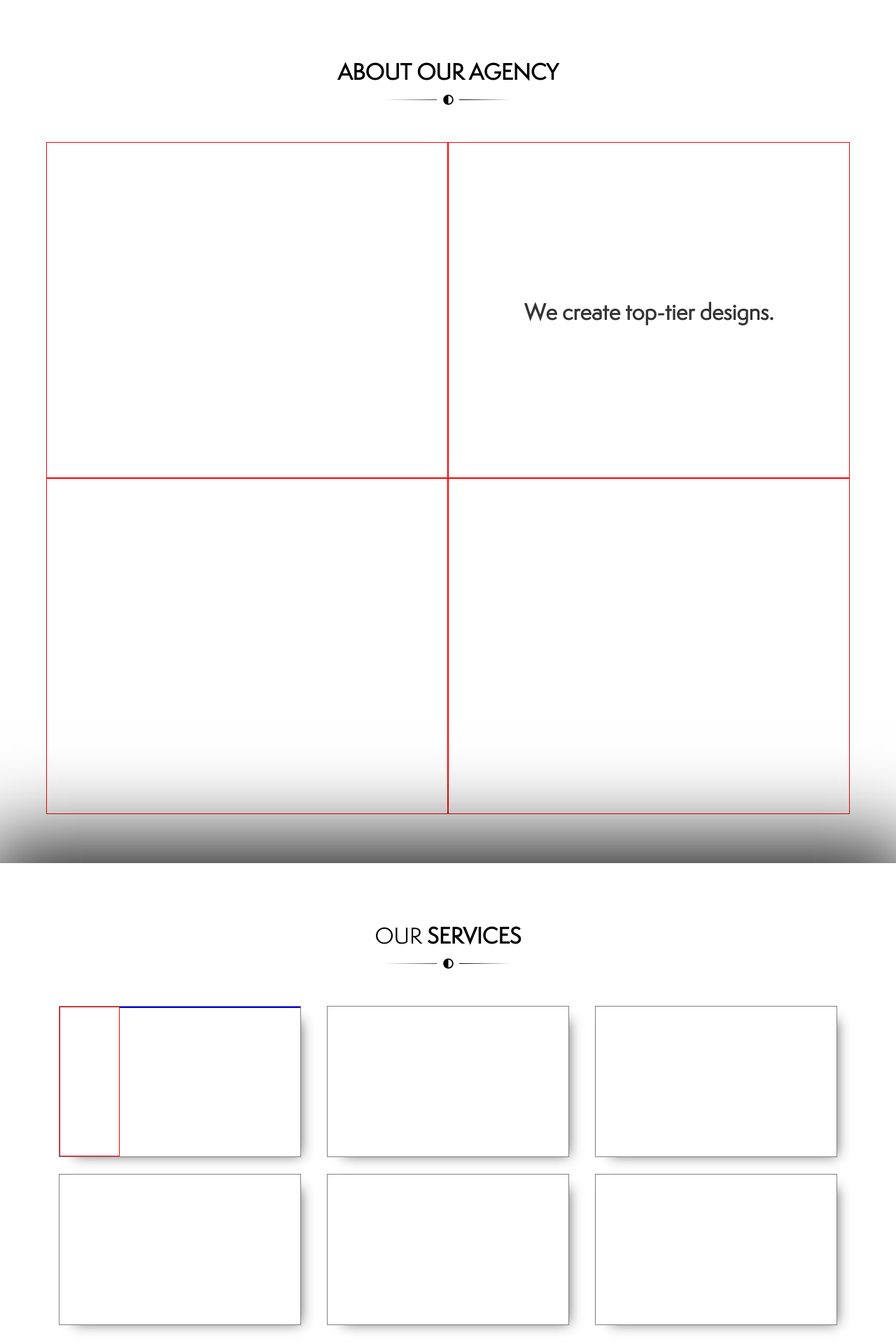
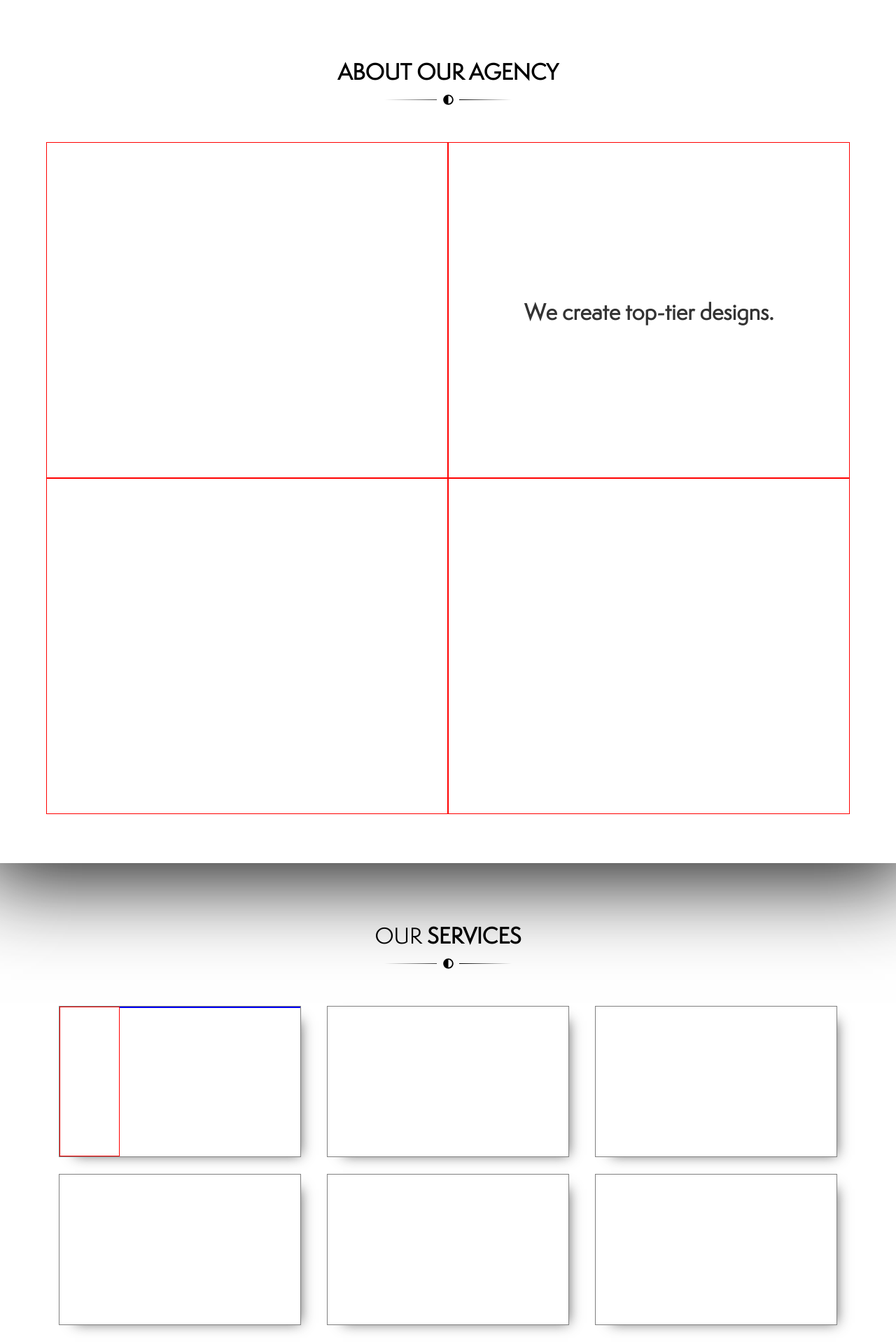
Before and after one commit to adrian-derose6/creative-agency-landing-page, a PHP site: page / in a window 1280 px wide. Shown: the part 801-2721 px from the top of the page at 70% size. Run offline with PHP 8.4, Linux system fonts and the light colour scheme; some libraries are stand-ins or nearby versions.

Commit message:
Added shadow to about tab

```diff
--- a/css/landing-page.css
+++ b/css/landing-page.css
@@ -86,7 +86,7 @@ h3 {
     z-index: -100
 }
 
-#services {
+#about {
     -webkit-box-shadow: 0px -2px 118px 26px rgba(26,26,26,1);
     -moz-box-shadow: 0px -2px 118px 26px rgba(26,26,26,1);
     box-shadow: 0px -2px 118px 26px rgba(26,26,26,1);
```
